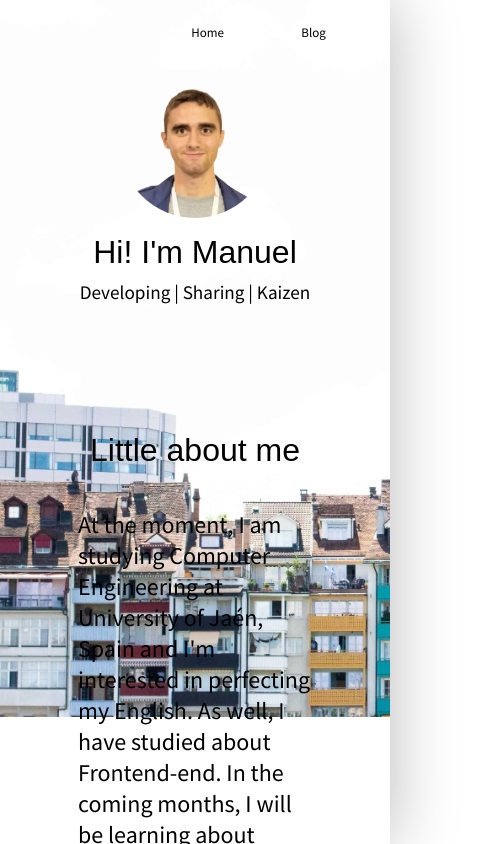
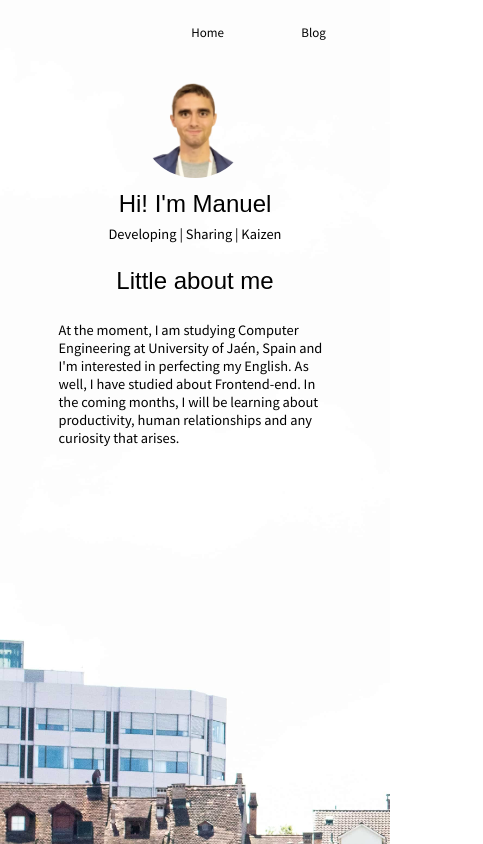
Before and after one commit to manuelalferez/personal-website, a React (Create React App) app: page / in a window 390 px wide. Shown: the top 844 px of the page, 483 px wide, since content can reach past the window. Built offline with nearby package versions, Linux system fonts and the light colour scheme; a web font is replaced by a local one.

Commit message:
feat: estilos mínimos

```diff
--- a/src/Component/Home/Hero.css
+++ b/src/Component/Home/Hero.css
@@ -9,57 +9,99 @@
     box-shadow: 0 0 4em 0 rgb(185, 185, 185);
 }
 
-.Header__picture{
+.Header__picture {
     height: 150px;
     width: 150px;
     border-radius: 50%;
 }
 
-.Header__description p{
+.Header__description p {
     margin-bottom: 0;
     margin-top: .5em;
 }
 
-.Description__gretting{
+.Description__gretting {
     font-size: 2em;
     font-family: 'Source Serif Pro', sans-serif;
 }
 
-.Hero__header{
+.Hero__header {
     display: flex;
     justify-content: center;
 }
 
-.Hero__bio{
+.Hero__bio {
     display: flex;
     align-items: center;
     justify-content: center;
     flex-direction: column;
 }
 
-.Bio__title{
+.Bio__title {
     margin-top: 4em;
     width: 60vw;
     font-weight: 400;
     font-family: 'Source Serif Pro', sans-serif;
 }
 
-.Bio__description{
+.Bio__description {
     width: 60vw;
     font-size: 1.5em;
 }
 
-.Header__description{
+.Header__description {
     display: flex;
     flex-direction: column;
     align-items: center;
-
 }
 
-.Header__description .Description__status{
+.Header__description .Description__status {
     font-size: 1.2em;
 }
 
-.Hero__social, .Hero__footer{
- display: none;
+.Hero__social, .Hero__footer {
+    display: none;
 }
+
+@media (max-width: 768px) {
+    .Header__picture {
+        height: 110px;
+        width: 110px;
+    }
+    .Hero {
+        height: 150vh;
+        background-position-y: 0vh;
+        margin-bottom: 10vh;
+    }
+    .Hero__bio {
+        height: 50vh;
+        display: flex;
+        align-items: center;
+        justify-content: initial;
+    }
+    .Bio__title {
+        margin-top: 1em;
+    }
+}
+
+@media (max-width: 480px) {
+    .Hero {
+        font-size: 12px;
+        box-shadow: none;
+    }
+    .Bio__description {
+        width: 70vw;
+        font-size: 1.2em;
+    }
+    .Hero__bio {
+        height: 100vh;
+
+    }
+}
+
+@media (max-width: 320px) {
+    .Hero {
+        font-size: 16px;
+        padding-top: 15vh;
+    }
+}
--- a/src/Component/Home/Home.css
+++ b/src/Component/Home/Home.css
@@ -8,3 +8,23 @@ html{
   align-items: center;
   flex-direction: column;
 }
+
+
+@media (max-width: 768px) {
+  .Home {
+    font-size: 12px;
+  }
+}
+
+@media (max-width: 480px) {
+  .Home {
+    font-size: 16px;
+  }
+}
+
+@media (max-width: 320px) {
+  .Home {
+    font-size: 16px;
+  }
+
+}
--- a/src/Component/Home/Home.js
+++ b/src/Component/Home/Home.js
@@ -9,8 +9,6 @@ function Home(props) {
   return (
     <div className="Home">
      <Hero/>
-     <Contact/>
-     <Footer/>
     </div>
   );
 }
```
